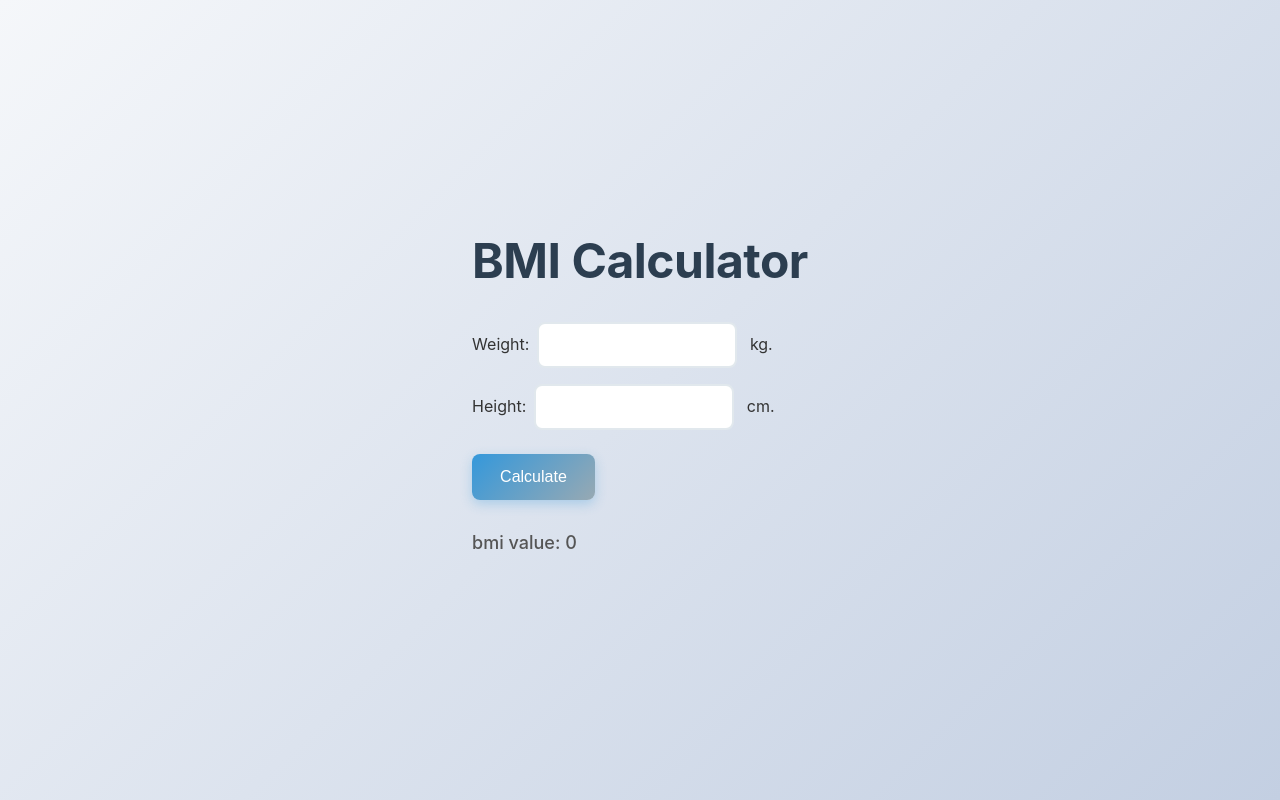
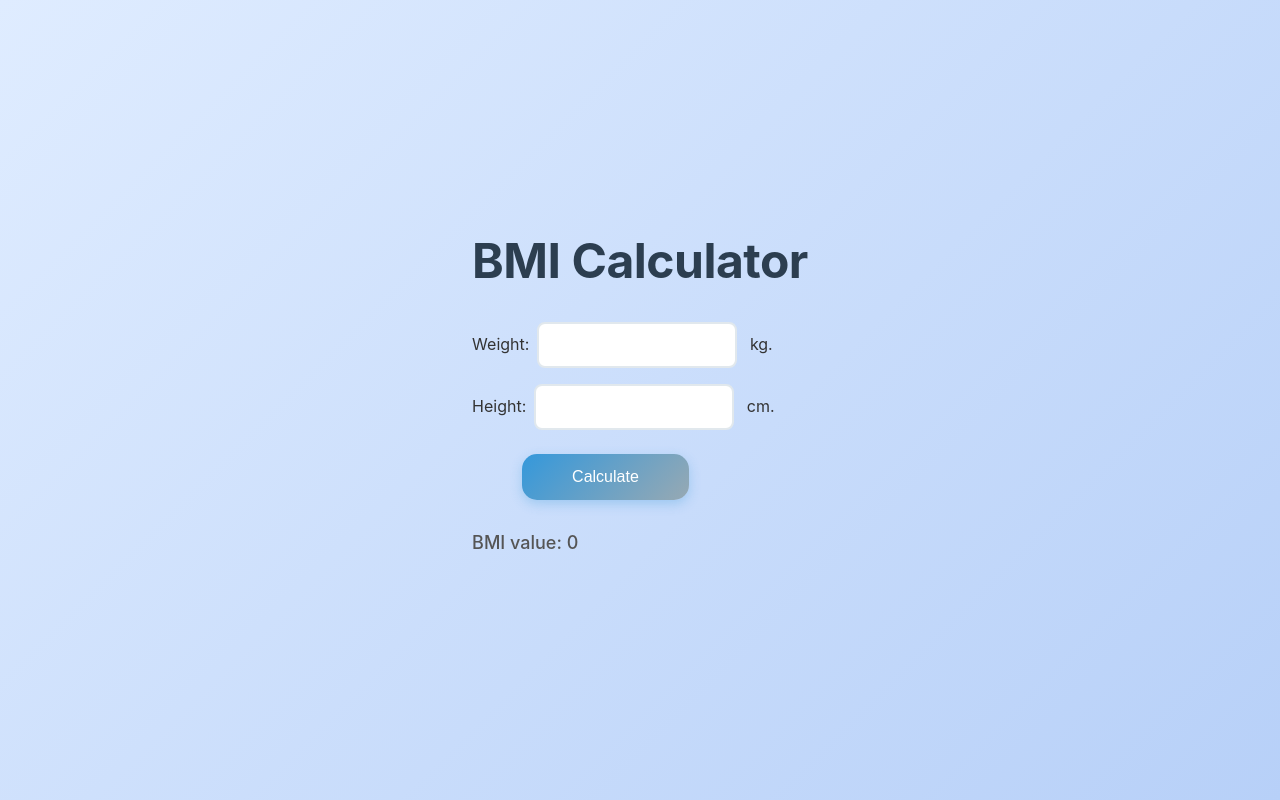
Before and after one commit to thamakorndontreethai/codespaces-react, a React (Vite) app: page / in a window 1280 px wide. Built offline with nearby package versions, Linux system fonts and the light colour scheme.

Commit message:
fix: update background gradient and button styles in Bmi component

```diff
--- a/src/Bmi.css
+++ b/src/Bmi.css
@@ -7,7 +7,7 @@
 
 body {
   font-family: 'Inter', 'Segoe UI', Tahoma, Geneva, Verdana, sans-serif;
-  background: linear-gradient(135deg, #f5f7fa 0%, #c3cfe2 100%);
+  background: linear-gradient(135deg, #dfecff 0%, #b7d0f8 100%);
   min-height: 100vh;
   display: flex;
   justify-content: center;
@@ -55,14 +55,14 @@ input:focus {
 /* ปุ่ม Calculate */
 button {
   background: linear-gradient(135deg, #3498db, #97a9b3);
-  color: white;
+  color: rgb(255, 255, 255);
   border: none;
-  padding: 14px 28px;
-  border-radius: 8px;
+  padding: 14px 50px;
+  border-radius: 15px;
   font-size: 16px;
   font-weight: 500;
   cursor: pointer;
-  margin: 16px 0;
+  margin: 16px 50px;
   transition: all 0.3s ease;
   box-shadow: 0 4px 12px rgba(52, 152, 219, 0.3);
 }
@@ -105,7 +105,7 @@ h1:not(:first-child) {
 
 /* สีสำหรับแต่ละประเภท */
 h1:contains("Underweight") {
-  color: #3498db;
+  color: #d40000;
 }
 
 h1:contains("Normal") {
@@ -162,7 +162,7 @@ img, h1:not(:first-child) {
 
 /* เพิ่มสไตล์สำหรับ focus accessibility */
 button:focus-visible {
-  outline: 2px solid #3498db;
+  outline: 2px solid #037bcc;
   outline-offset: 2px;
 }
 
--- a/src/Bmi.jsx
+++ b/src/Bmi.jsx
@@ -17,7 +17,7 @@ export default function Bmi() {
     Weight:<input ref={w_inputRef}/> kg.<br/>
     Height:<input ref={h_inputRef}/> cm.<br/>
     <button onClick={()=>CalBmi()}>Calculate</button>
-    <p>bmi value: {bmi} </p>
+    <p>BMI value: {bmi} </p>
     <BmiText bmi ={bmi}/>
     </>);
 }
```
